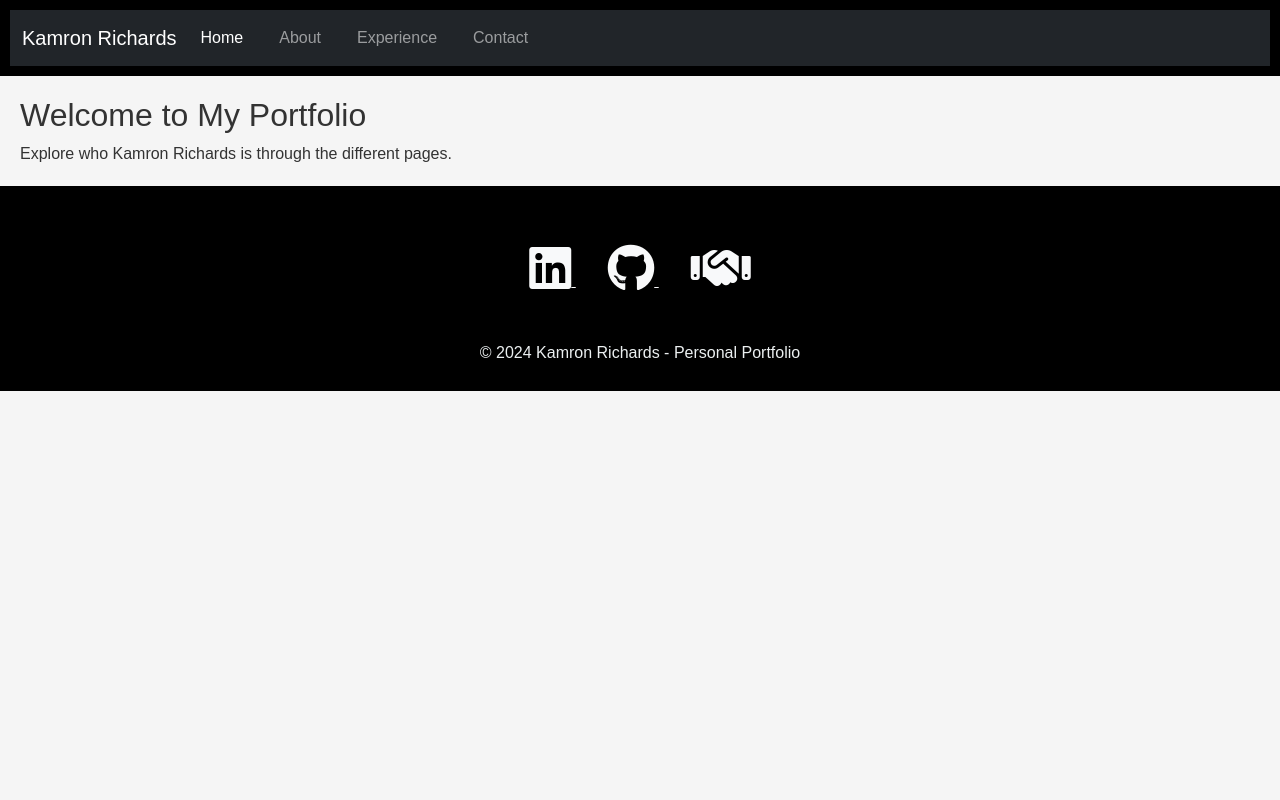
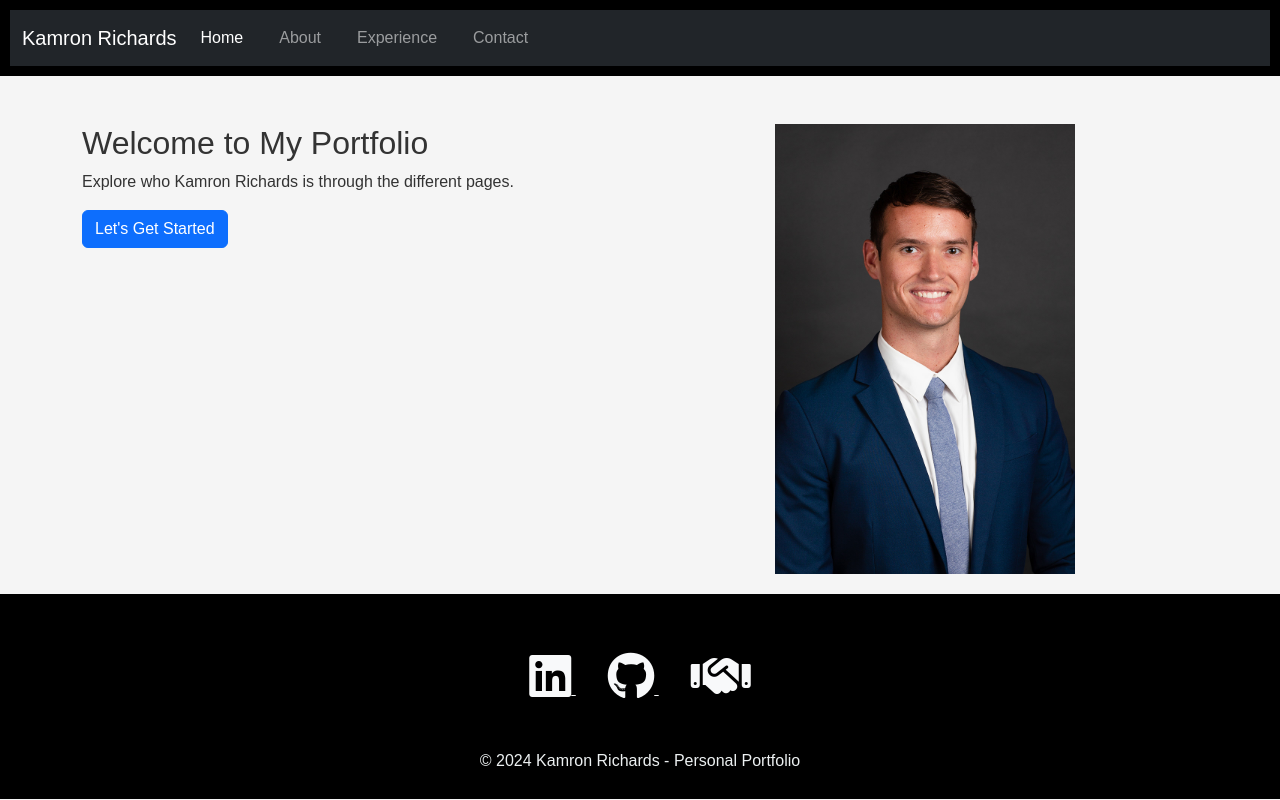
Before and after one commit to KamronRichards/Project-1---My-Personal-Portfolio, a plain HTML site: page index.html in a window 1280 px wide. Drawn offline with nearby package versions, Linux system fonts and the light colour scheme.

Commit message:
Last Changes to Home page

```diff
--- a/index.html
+++ b/index.html
@@ -41,9 +41,17 @@
     </nav>
     </header>
 
-    <section id="home">
-        <h2>Welcome to My Portfolio</h2>
-        <p>Explore who Kamron Richards is through the different pages.</p>
+    <section id="home" class="container mt-5">
+        <div class="row">
+            <div class="col-md-6">
+                <h2>Welcome to My Portfolio</h2>
+                <p>Explore who Kamron Richards is through the different pages.</p>
+                <a href="about.html" class="btn btn-primary btn-get-started">Let's Get Started</a>
+            </div>
+            <div class="col-md-6 d-flex justify-content-center align-items-center">
+                <img src="images/IS Program photo.JPG" alt="Kamron Richards" class="img-fluid float-end" style="max-width: 300px;">
+            </div>
+        </div>
     </section>
 
     <footer>
```
Also changed, not shown: experience.html (+1 -0 lines), styles.css (line endings or trailing spaces).
